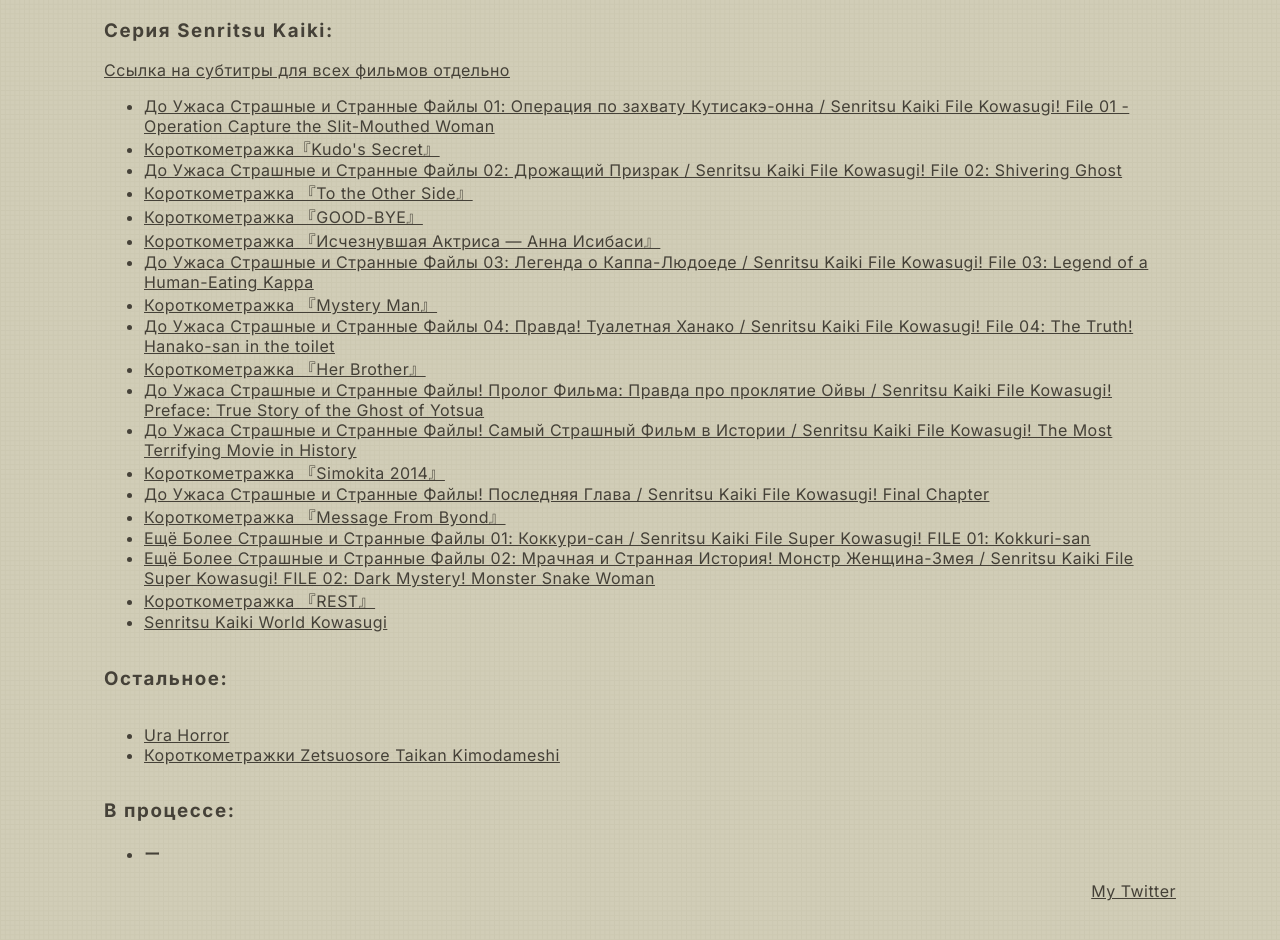
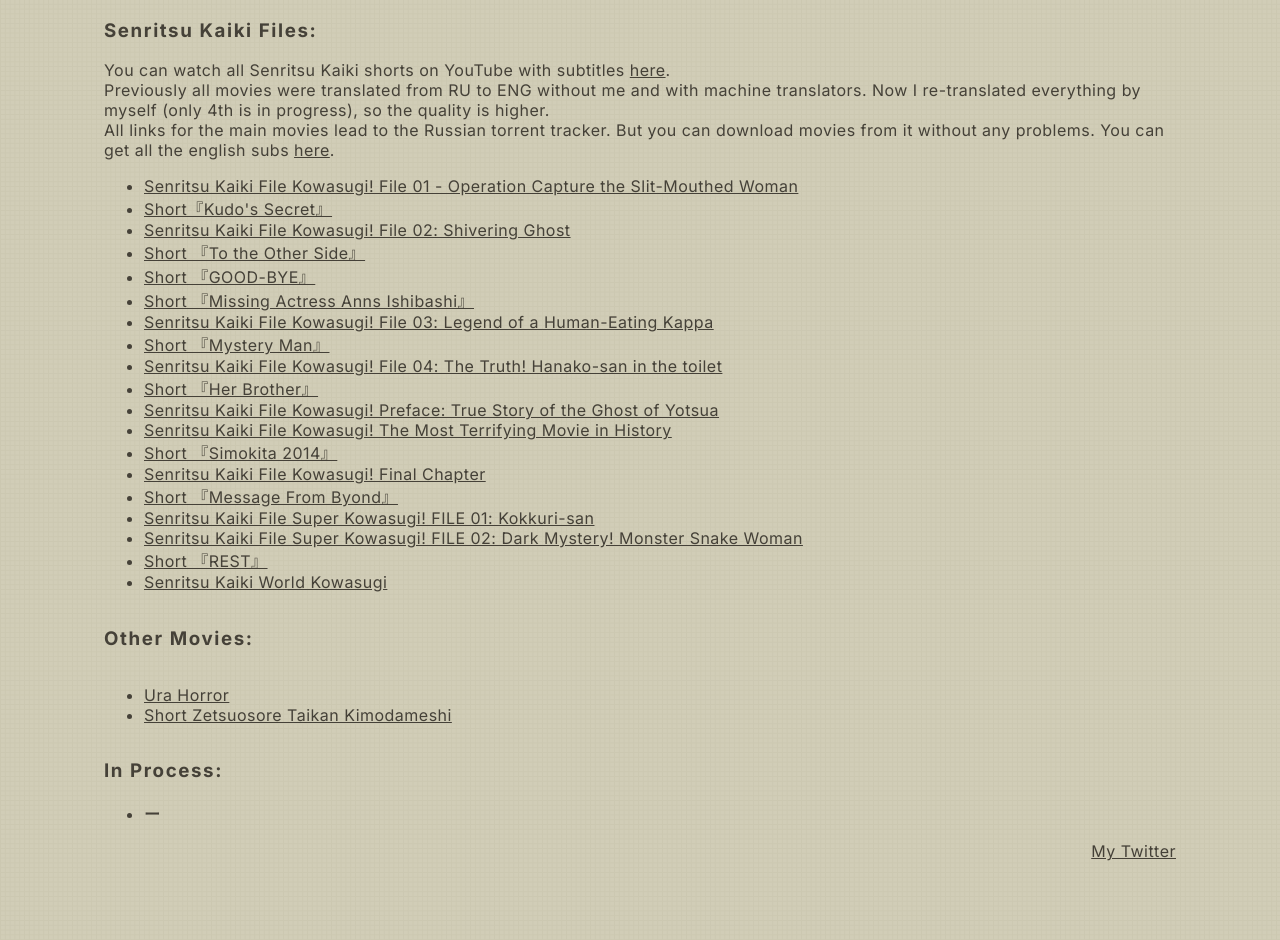
Before and after one commit to PavelKhomyakov/Portfolio-Page, a Next.js app: page / in a window 1280 px wide. Shown: the part 380-1320 px from the top of the page. Built offline with nearby package versions, Linux system fonts and the light colour scheme.

Commit message:
Language support added

```diff
--- /dev/null
+++ b/src/app/languageDetect.ts
@@ -0,0 +1,7 @@
+export function getUserLanguage(): string {
+    if (typeof navigator !== 'undefined') {
+      const userLang = navigator.language;
+      return userLang.split('-')[0]; // Extract the language code (e.g., 'en' from 'en-US')
+    }
+    return 'en'; // Fallback to a default language
+  }
--- a/src/app/list.tsx
+++ b/src/app/list.tsx
@@ -1,4 +1,5 @@
-import { worksAndLinks } from '../db/listOfWorks';
+import { worksAndLinks, worksAndLinksEng } from '../db/listOfWorks';
+import { getUserLanguage } from './languageDetect';
 
 interface Work {
   id: number;
@@ -12,7 +13,15 @@
 }
 
 export default function List({ tag }: Props) {
-  const filteredList = worksAndLinks.filter((work: Work) => work.tag === tag);
+  const userLanguage = getUserLanguage();
+  let filteredList;
+
+  if (userLanguage === "ru") {
+    filteredList = worksAndLinks.filter((work: Work) => work.tag === tag);
+  } else {
+    filteredList = worksAndLinksEng.filter((work: Work) => work.tag === tag);
+  }
+
   const listItems = filteredList.map(work => <li key={work.id}><a href={work.link} target="_blank">{work.work}</a></li>);
 
   return (
--- a/src/app/page.tsx
+++ b/src/app/page.tsx
@@ -1,8 +1,10 @@
 import styles from "./page.module.css";
 import StartBlock from "./startBlock";
 import List from "./list";
+import { getUserLanguage } from './languageDetect';
 
 export default function Home() {
+  const userLanguage = getUserLanguage();
 
   return (
     <main className={styles.main}>
@@ -12,11 +14,11 @@
         </h1>
       </center>
       <StartBlock />
-      <b>
+      {userLanguage === "ru" ? (
+        <> {/* Russian */}
           <div>
             <h2><center><b>Фильмы Кодзи Сираиси:</b></center></h2>
           </div>
-      </b>
           <div>
             <h3><b>Серия Senritsu Kaiki:</b></h3>
           </div>
@@ -39,6 +41,36 @@
             </div>
             <ul><li>ー</li></ul>
           </b>
+        </>
+      ) : (
+        <> {/* English */}
+          <div>
+            <h2><center><b>Koji Shiraishi's movies:</b></center></h2>
+          </div>
+          <div>
+            <h3><b>Senritsu Kaiki Files:</b></h3>
+          </div>
+          <div>You can watch all Senritsu Kaiki shorts on YouTube with subtitles <a href="https://www.youtube.com/playlist?list=PL85UM6A-okWjZ8B4JL5lqhquYFo95zXrs" target="_blank">here</a>.</div>
+          <div>Previously all movies were translated from RU to ENG without me and with machine translators. Now I re-translated everything by myself (only 4th is in progress), so the quality is higher.</div>
+          <div>All links for the main movies lead to the Russian torrent tracker. But you can download movies from it without any problems. You can get all the english subs             <a
+            href="https://mega.nz/folder/E9FCVSbZ#rmzr0tlNmnY3PLN2Y7OtAg"
+            target="_blank"
+          >
+            here
+          </a>.</div>
+          <List tag="Kowasugi" />
+          <div>
+            <h3><b>Other Movies:</b></h3>
+          </div>
+          <List tag="Shiraishi" />
+          <b>
+            <div>
+              <h3><b>In Process:</b></h3>
+            </div>
+            <ul><li>ー</li></ul>
+          </b>
+        </>
+      )}
       <footer>
         <div>
           <div className="right"><a href="https://twitter.com/s0tar">My Twitter</a></div>
--- a/src/db/listOfWorks.js
+++ b/src/db/listOfWorks.js
@@ -1,4 +1,4 @@
-export const worksAndLinks = [
+const worksAndLinks = [
     {
       id: 1,
       link: "https://rutracker.org/forum/viewtopic.php?t=6176424",
@@ -121,13 +121,13 @@
     },
     {
       id: 21,
-      link: "ー",
+      link: "https://rutracker.org/forum/viewtopic.php?t=6467991",
       work: "Senritsu Kaiki World Kowasugi",
       tag: "Kowasugi"
     }
   ];
 
-  export const worksAndLinksEng = [
+ const worksAndLinksEng = [
     {
       id: 1,
       link: "https://rutracker.org/forum/viewtopic.php?t=6176424",
@@ -238,7 +238,7 @@
     },
     {
       id: 19,
-      link: "https://rutracker.org/forum/viewtopic.php?t=6254381",
+      link: "https://nyaa.si/view/1574757",
       work: "Ura Horror",
       tag: "Shiraishi"
     },
@@ -250,8 +250,10 @@
     },
     {
       id: 21,
-      link: "ー",
+      link: "https://rutracker.org/forum/viewtopic.php?t=6467991",
       work: "Senritsu Kaiki World Kowasugi",
       tag: "Kowasugi"
     }
   ];
+
+  export { worksAndLinks, worksAndLinksEng };
```
Lines whose indentation alone changed are shown as unchanged.
